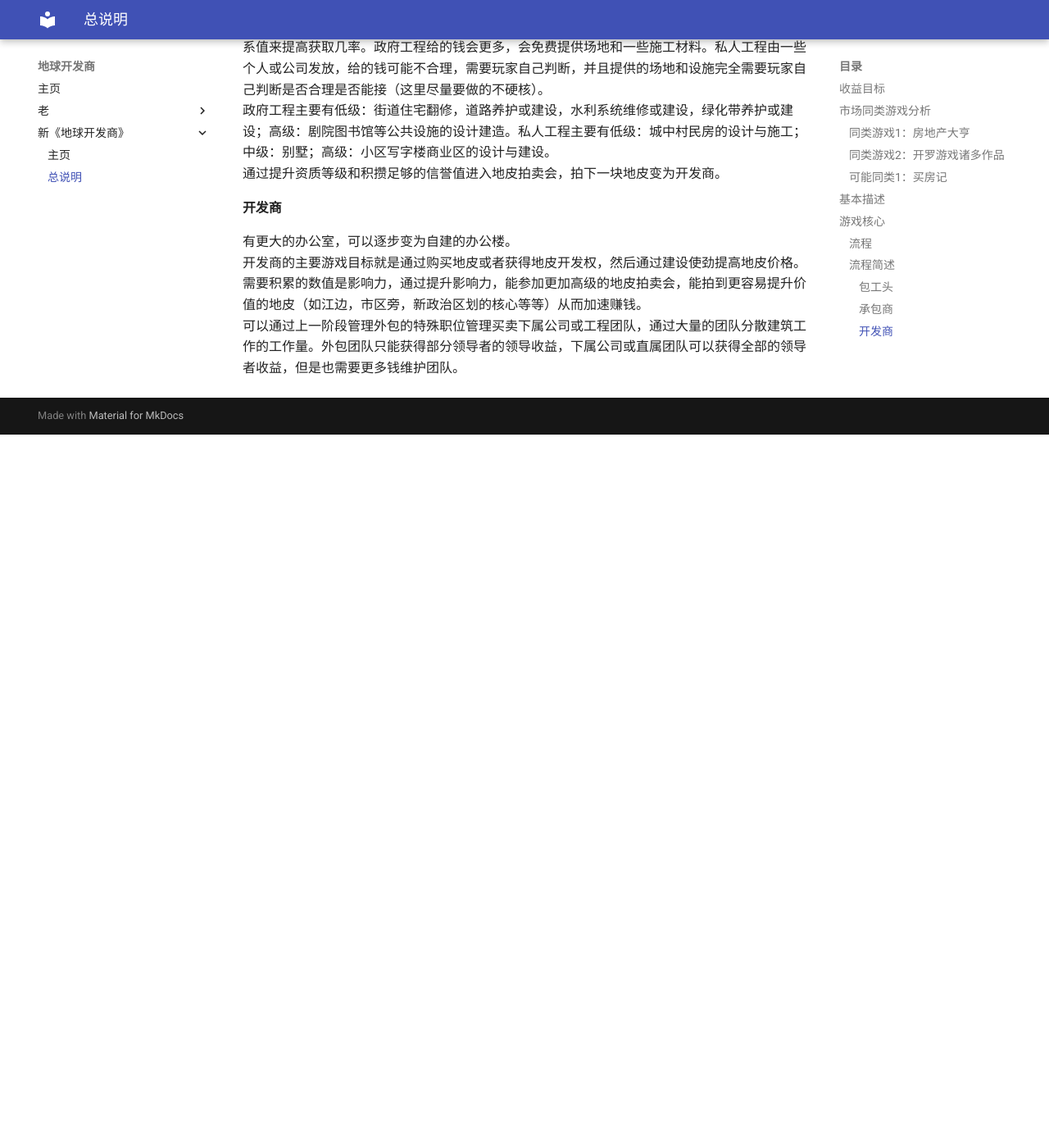
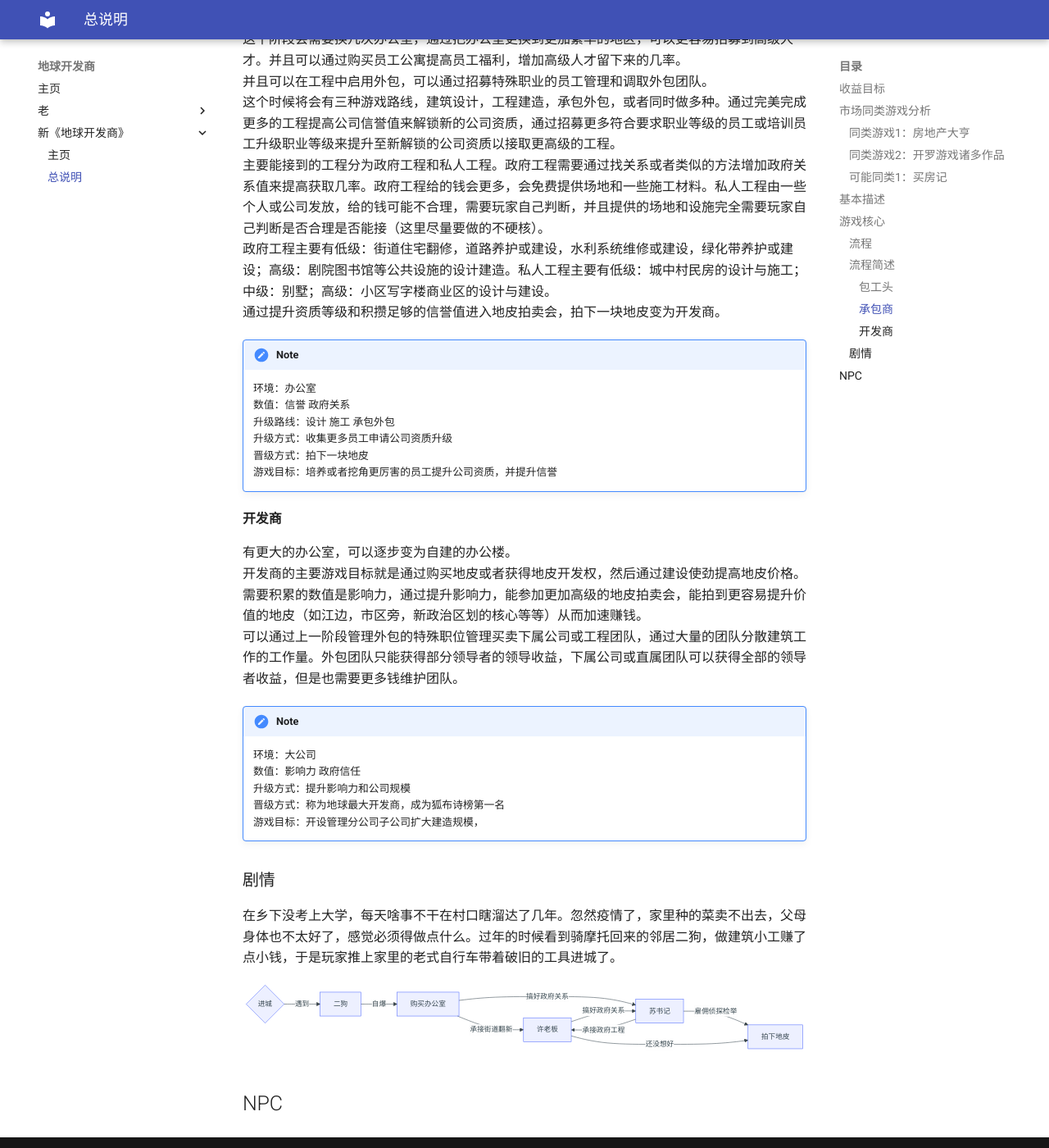
Before and after one commit to GoodTimeStudio/earth-developer-documents, an MkDocs documentation site: the page built from docs/new/earth developer.md, in a window 1280 px wide and 1400 px high, scrolled down 1805 px. Shown: the whole window at 82% size. Built offline with MkDocs 1.6.1 and Material for MkDocs 9.7.7, drawn with Linux system fonts in a browser that asks for light colours; before the commit the page ends 2335 px from its top, so only the background shows below that; some of the changed text lies outside the part shown.

Commit message:
更新 总说明
添加 剧情

````diff
--- a/docs/new/earth developer.md
+++ b/docs/new/earth developer.md
@@ -57,6 +57,11 @@ graph LR
 主要通过累计口碑来提高获取工程的频率。
 寻找工程的主要方式靠等待别人上门（来摩托车这里）。
 在购买办公室以及招募足够多需求资质的员工后变为承包商。
+!!! note 主要内容
+    环境：十字路口
+    数值：口碑
+    进阶方式：购买办公室
+    游戏目标：雇更多的人完成工作并提高口碑
 ####承包商
 有一个固定的工作室，上一个阶段操作的玩家本体退出施工，出现在老板办公位上。
 这个阶段会需要换几次办公室，通过把办公室更换到更加繁华的地区，可以更容易招募到高级人才。并且可以通过购买员工公寓提高员工福利，增加高级人才留下来的几率。
@@ -65,7 +70,36 @@ graph LR
 主要能接到的工程分为政府工程和私人工程。政府工程需要通过找关系或者类似的方法增加政府关系值来提高获取几率。政府工程给的钱会更多，会免费提供场地和一些施工材料。私人工程由一些个人或公司发放，给的钱可能不合理，需要玩家自己判断，并且提供的场地和设施完全需要玩家自己判断是否合理是否能接（这里尽量要做的不硬核）。
 政府工程主要有低级：街道住宅翻修，道路养护或建设，水利系统维修或建设，绿化带养护或建设；高级：剧院图书馆等公共设施的设计建造。私人工程主要有低级：城中村民房的设计与施工；中级：别墅；高级：小区写字楼商业区的设计与建设。
 通过提升资质等级和积攒足够的信誉值进入地皮拍卖会，拍下一块地皮变为开发商。
+!!! note 主要内容
+    环境：办公室
+    数值：信誉 政府关系
+    升级路线：设计 施工 承包外包
+    升级方式：收集更多员工申请公司资质升级
+    晋级方式：拍下一块地皮
+    游戏目标：培养或者挖角更厉害的员工提升公司资质，并提升信誉
 ####开发商
 有更大的办公室，可以逐步变为自建的办公楼。
 开发商的主要游戏目标就是通过购买地皮或者获得地皮开发权，然后通过建设使劲提高地皮价格。需要积累的数值是影响力，通过提升影响力，能参加更加高级的地皮拍卖会，能拍到更容易提升价值的地皮（如江边，市区旁，新政治区划的核心等等）从而加速赚钱。
 可以通过上一阶段管理外包的特殊职位管理买卖下属公司或工程团队，通过大量的团队分散建筑工作的工作量。外包团队只能获得部分领导者的领导收益，下属公司或直属团队可以获得全部的领导者收益，但是也需要更多钱维护团队。
+!!! note 主要内容
+    环境：大公司
+    数值：影响力 政府信任
+    升级方式：提升影响力和公司规模
+    晋级方式：称为地球最大开发商，成为狐布诗榜第一名
+    游戏目标：开设管理分公司子公司扩大建造规模，
+###剧情
+
+在乡下没考上大学，每天啥事不干在村口瞎溜达了几年。忽然疫情了，家里种的菜卖不出去，父母身体也不太好了，感觉必须得做点什么。过年的时候看到骑摩托回来的邻居二狗，做建筑小工赚了点小钱，于是玩家推上家里的老式自行车带着破旧的工具进城了。
+
+```mermaid
+graph LR
+    A{进城} -->|遇到| B[二狗];
+    B -->|自爆| C[购买办公室];
+    C -->|承接街道翻新| D[许老板];
+    C -->|搞好政府关系| E[苏书记];
+    D -->|搞好政府关系| E;
+    E -->|承接政府工程| D;
+    E -->|雇佣侦探检举| F[拍下地皮];
+    D -->|还没想好| F[拍下地皮];
+```
+##NPC
````
